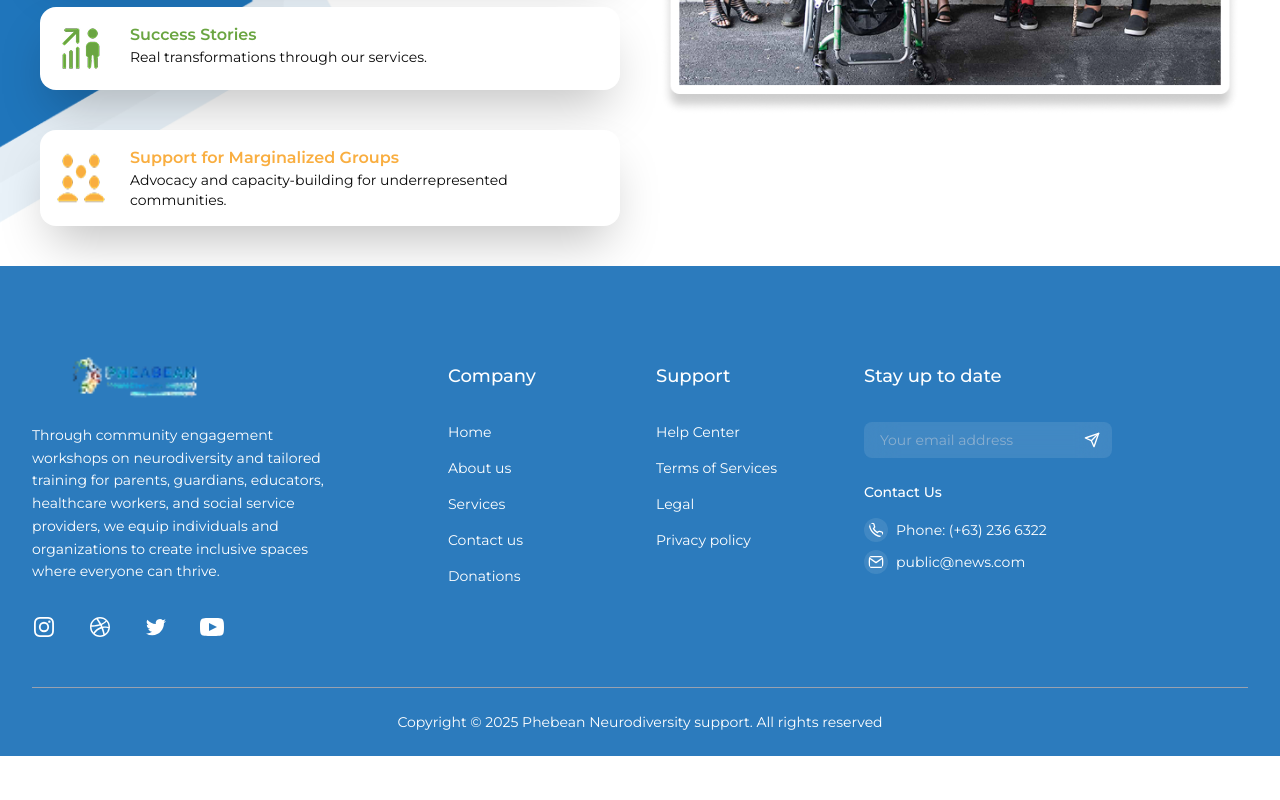
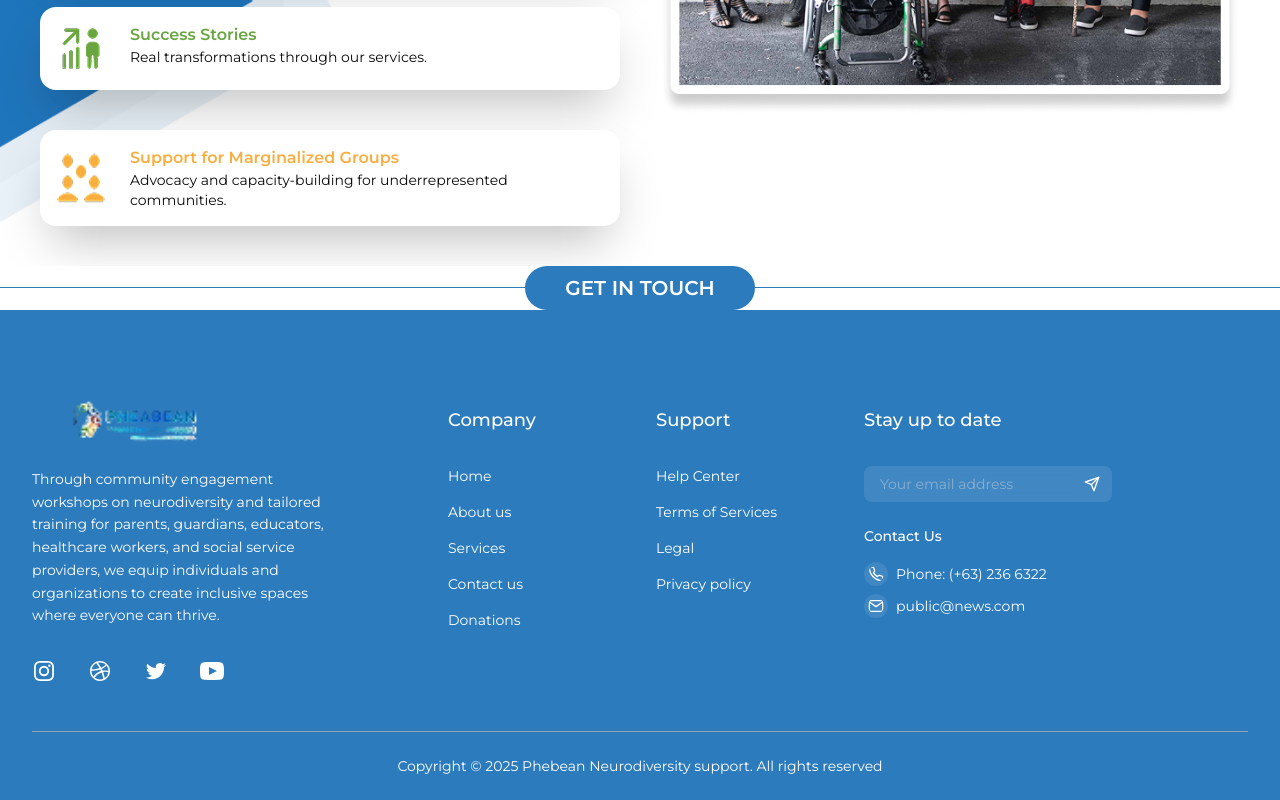
Before and after one commit to shamzconsult/Pheone, a Next.js app: page / in a window 1280 px wide. Shown: the part 2986-3786 px from the top of the page. Before the commit the page ends 3742 px from the top, so only its background shows below. Built offline with nearby package versions, Linux system fonts and the light colour scheme.

Commit message:
Chore: divider setup

```diff
--- /dev/null
+++ b/src/app/home/_components/Divider.tsx
@@ -0,0 +1,17 @@
+import React from 'react'
+
+function Divider() {
+  return (
+    <div className=''>
+        <span className="flex items-center">
+        <span className="h-px flex-1 bg-[#2c7bbd]"></span>
+
+        <span className="shrink-0 px-10 p-2 rounded-full font-semibold text-xl text-white bg-[#2c7bbd]">GET IN TOUCH</span>
+
+        <span className="h-px flex-1 bg-[#2c7bbd]"></span>
+        </span>
+    </div>
+  )
+}
+
+export default Divider
--- a/src/app/home/_components/WhyChooseUs.tsx
+++ b/src/app/home/_components/WhyChooseUs.tsx
@@ -2,7 +2,7 @@ import React from 'react'
 
 function WhyChooseUs() {
   return (
-    <div className='relative  overflow-hidden'>
+    <div className='relative  overflow-hidden h-[800] '>
 
         {/* Side background */}
         <div className="absolute left-0 top-0 h-full w-[30%] max-w-[500px] -z-10">
--- a/src/app/page.tsx
+++ b/src/app/page.tsx
@@ -1,5 +1,6 @@
 import CoreValues from "./home/_components/CoreValues";
 import Counters from "./home/_components/Counter";
+import Divider from "./home/_components/Divider";
 import HomeHero from "./home/_components/HomeHero";
 import Vision from "./home/_components/Vision";
 import WhyChooseUs from "./home/_components/WhyChooseUs";
@@ -12,6 +13,7 @@ export default function Home() {
       <Vision/>
       <CoreValues/>
       <WhyChooseUs/>
+      <Divider/>
     </div>
   );
 }
```
